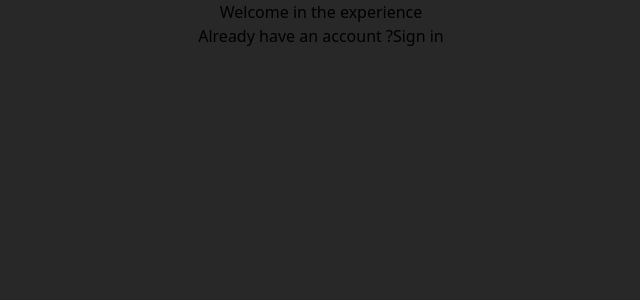
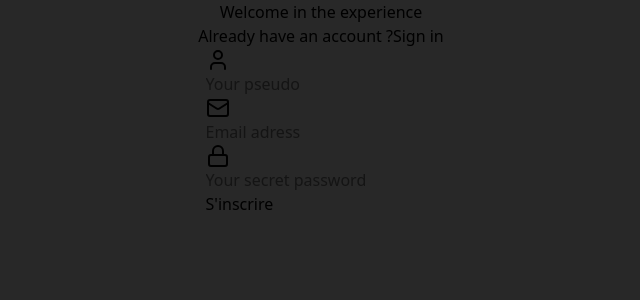
Before and after one commit to e-mandy/social-media-mern, a React app in the folder frontend/: page / in a window 1280 px wide. Shown: the top 300 px of the page, without its empty margins (319-959 px from the left). Built offline with nearby package versions, Linux system fonts and the light colour scheme; the HTML template or start-up script is replaced by a standard one.

Commit message:
Mise en place de la structure de l'ui du register

```diff
--- a/frontend/package.json
+++ b/frontend/package.json
@@ -11,6 +11,7 @@
   },
   "dependencies": {
     "@tailwindcss/vite": "^4.1.16",
+    "lucide-react": "^0.548.0",
     "react": "^19.1.1",
     "react-dom": "^19.1.1",
     "tailwindcss": "^4.1.16"
--- a/frontend/src/Auth/Components/Input.tsx
+++ /dev/null
@@ -1,15 +0,0 @@
-interface Input {
-    type: string,
-    placeholder: string,
-    icon: string
-}
-
-function Input(){
-    return (
-        <div>
-            <input type="text" />
-        </div>
-    )
-}
-
-export default Input
--- a/frontend/src/Auth/Pages/Register.tsx
+++ b/frontend/src/Auth/Pages/Register.tsx
@@ -1,5 +1,5 @@
 import "../../index.css";
-import Input from '../Components/Input'
+import { Mail, User, Lock } from 'lucide-react'
 
 const Register = () => {
   return (
@@ -8,7 +8,29 @@ const Register = () => {
           <div className="flex flex-col items-center">
             <h1>Welcome in the experience</h1>
             <p>Already have an account ?<a href="">Sign in</a></p>
-            <Input />
+            <form>
+              <div>
+                <label htmlFor="pseudo">
+                    <User />
+                  <input type="text" placeholder="Your pseudo" id="pseudo" />
+                </label>
+              </div>
+              <div>
+                <label htmlFor="email">
+                    <Mail />
+                  <input type="email" placeholder="Email adress" id="email" />
+                </label>
+              </div>
+              <div>
+                <label htmlFor="password">
+                  <Lock />
+                  <input type="password" id="password" placeholder="Your secret password" />
+                </label>
+              </div>
+
+              <button type="submit">S'inscrire</button>
+            </form>
+
           </div>
         </div>
     </div>
```
Also changed, not shown: 1 other file (tests, documents, lock files or other folders).
